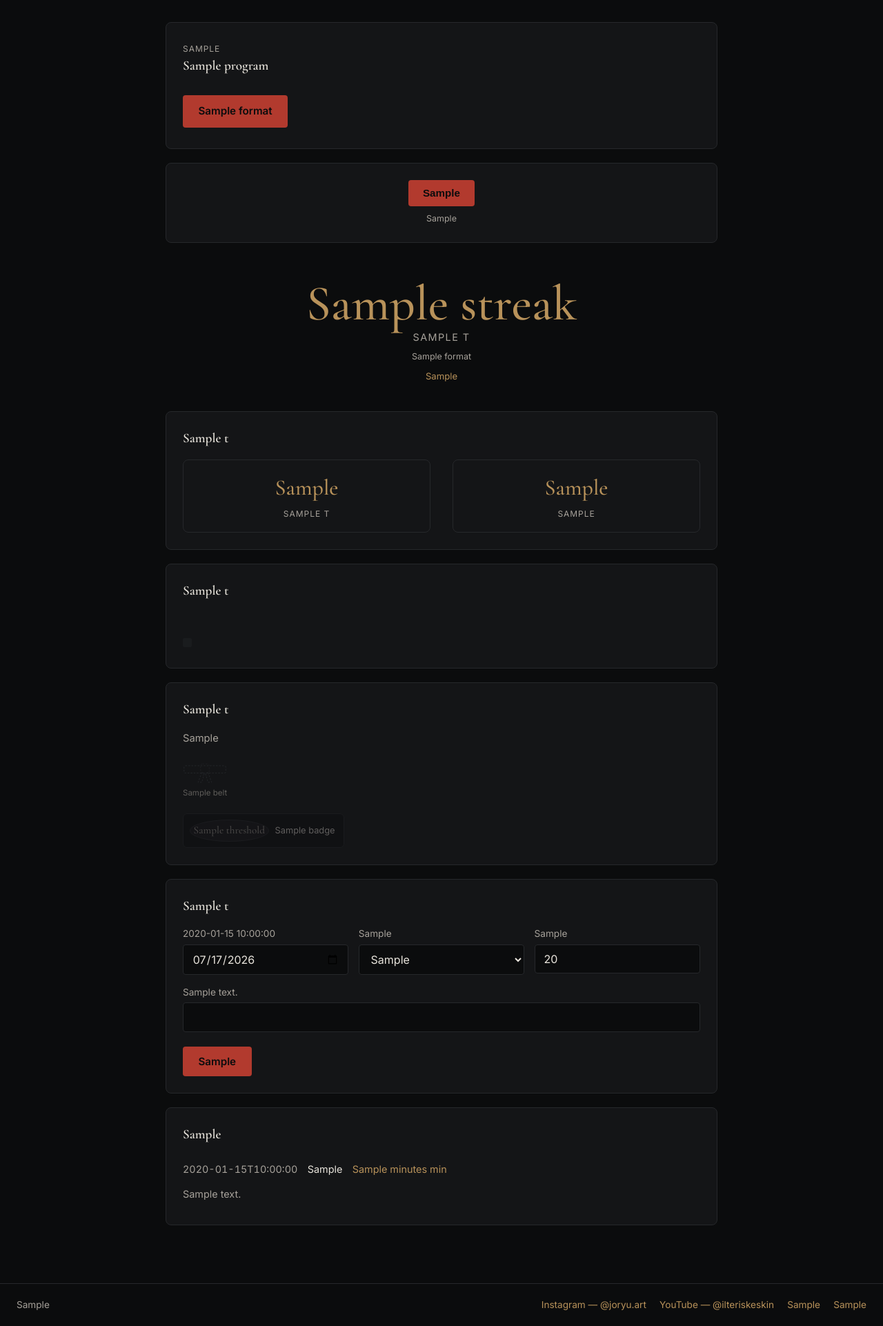
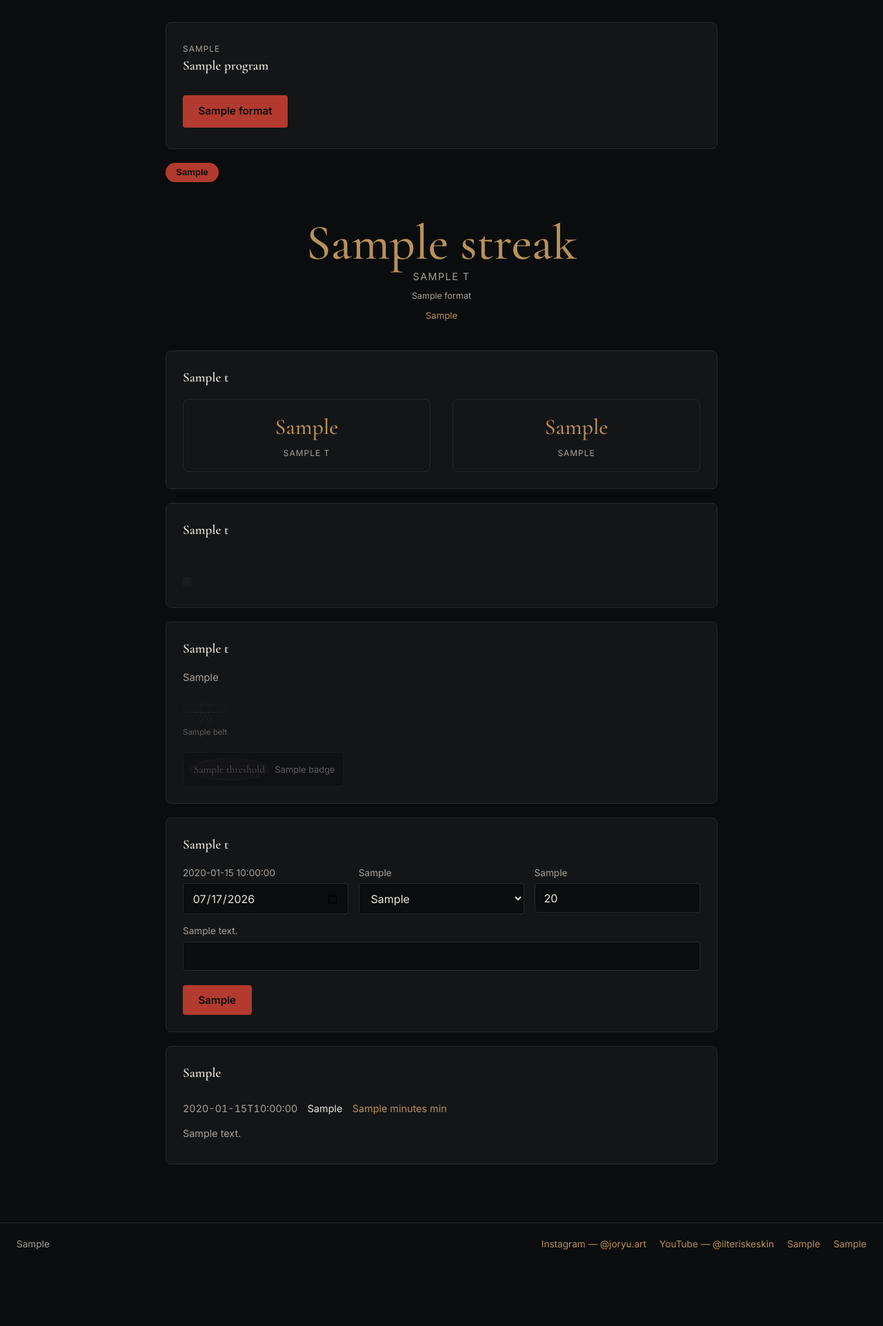
Before and after one commit to ilteriskeskin/joatolyesi.com, a Python web app: template app/templates/dashboard.html in a window 1280 px wide. Shown: the part 74-1996 px from the top of the page at 69% size. After the commit the page ends 1885 px from the top, so only its background shows below. Run offline with Jinja, Linux system fonts and the light colour scheme; the template is opened without the code that fills it: most values are stand-ins (such as "Sample title", 1, 10 or a date in 2020).

Commit message:
Bildirim çubuğunu küçük bir hap butona indir (dashboard'da az yer kaplasın)
Push bildirim kartı tüm genişlikte, ortalanmış metinli büyük bir kutuydu;
şimdi tek satırlık küçük bir buton + gerekince yanında kısa durum metni.
Açıklama metni artık buton üzerinde tooltip (title) olarak duruyor, sürekli
ekranda yer kaplamıyor.

Co-Authored-By: Claude Sonnet 5 <noreply@anthropic.com>

```diff
--- a/app/static/css/style.css
+++ b/app/static/css/style.css
@@ -1719,23 +1719,30 @@ a.card:hover { transform: translateY(-3px); box-shadow: 0 6px 22px rgba(184, 146
   margin-bottom: 0.75rem;
 }
 
-/* Push bildirim butonu */
-.push-card { text-align: center; }
+/* Push bildirim butonu — tek satır, ince bir çubuk (eskiden büyük bir
+   kart olarak tüm genişliği kaplıyordu, dashboard'da çok yer yiyordu) */
+.push-bar {
+  display: flex;
+  align-items: center;
+  flex-wrap: wrap;
+  gap: 0.6rem;
+  margin-bottom: 1.25rem;
+}
 .push-btn {
   background: var(--accent-red);
   color: #0b0c0d;
   border: none;
-  border-radius: 4px;
-  padding: 0.65rem 1.3rem;
+  border-radius: 999px;
+  padding: 0.4rem 0.95rem;
   font-weight: 600;
-  font-size: 0.95rem;
+  font-size: 0.82rem;
   cursor: pointer;
+  white-space: nowrap;
 }
 .push-btn--active { background: transparent; border: 1px solid var(--accent); color: var(--accent); }
 .push-btn:disabled { opacity: 0.6; cursor: default; }
-.push-card .field-hint { margin-top: 0.6rem; }
 .push-status:empty { display: none; }
-.push-status { color: var(--accent); }
+.push-status { font-size: 0.8rem; color: var(--ink-dim); }
 
 /* ---- Avatar ---- */
 .profile-avatar {
--- a/app/templates/dashboard.html
+++ b/app/templates/dashboard.html
@@ -13,16 +13,15 @@
   </div>
   {% endif %}
 
-  <div class="card push-card">
-    <button type="button" class="push-btn" data-push-enable
+  <div class="push-bar">
+    <button type="button" class="push-btn" data-push-enable title="{{ t.push_hint }}"
             data-label-on="{{ t.push_disable }}" data-label-off="{{ t.push_enable }}"
             data-msg-on="{{ t.push_msg_on }}" data-msg-off="{{ t.push_msg_off }}"
             data-msg-denied="{{ t.push_msg_denied }}" data-msg-unconfigured="{{ t.push_msg_unconfigured }}"
             data-msg-unsupported="{{ t.push_msg_unsupported }}" data-msg-error="{{ t.push_msg_error }}">
       {{ t.push_enable }}
     </button>
-    <p class="field-hint push-status" data-push-status></p>
-    <p class="field-hint">{{ t.push_hint }}</p>
+    <span class="push-status" data-push-status></span>
   </div>
 
   <div id="practice-panel">
```
